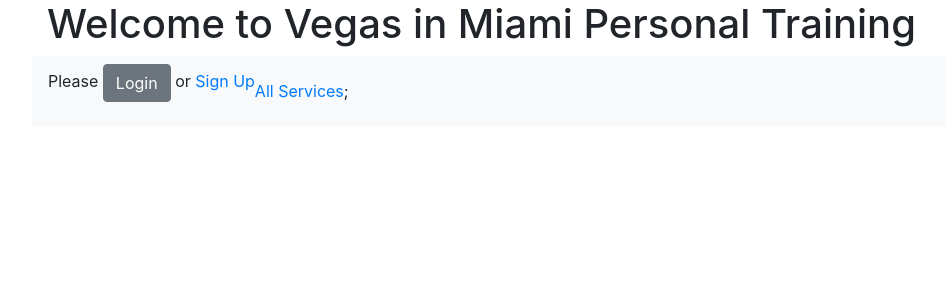
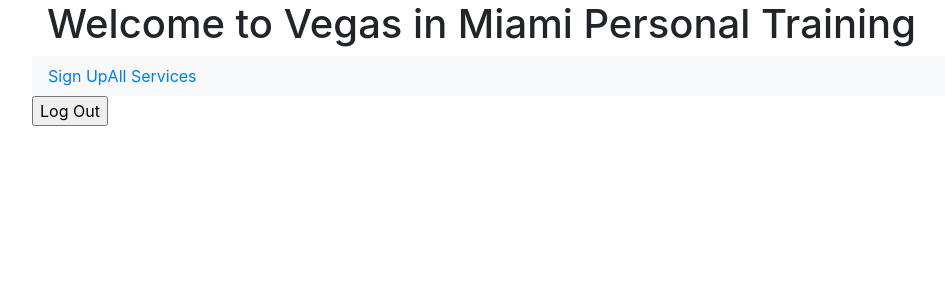
Before and after one commit to Marie-Burns22/trainer-frontend, a React (Create React App) app: page /logout in a window 1280 px wide. Shown: the top 300 px of the page, without its empty margins (53-998 px from the left). Built offline with nearby package versions, Linux system fonts and the light colour scheme; no server answers.

Commit message:
Add logic to App component to display client compenent if currentClient

```diff
--- a/src/App.js
+++ b/src/App.js
@@ -10,8 +10,11 @@ import {fetchServices} from './actions/serviceActions'
 import Home from './navComponents/Home'
 import NavBar from './navComponents/NavBar';
 
+import Client from './clientComponents/Client'
+
 import LoginForm from './clientComponents/LoginForm';
 import SignUpForm from './clientComponents/SignUpForm';
+import Logout from './clientComponents/Logout';
 
 import Bookings from './bookingComponents/Bookings'
 import BookingForm from './bookingComponents/BookingForm'
@@ -39,9 +42,11 @@ class App extends React.Component {
       <div className="container">
           <Home />
           <NavBar />
+          {this.props.currentClient ? <Client />: null}
 
           <Route exact path='/login' component={LoginForm}/>
           <Route exact path='/signup' component={SignUpForm}/>
+          <Route exact path='/logout' component={Logout}/>
 
           <Route exact path='/bookings' render={routerprops => <Bookings {...routerprops} bookings={this.props.bookings} />} />
           <Route exact path='/bookings/new' render={() => <BookingForm addBooking={this.props.addBooking} />} />
@@ -56,7 +61,8 @@ class App extends React.Component {
 
 const mapStateToProps = state => {
   return {
-    services: state.services
+    services: state.services,
+    currentClient: state.currentClient
   }
 }
 
--- a/src/clientComponents/Client.js
+++ b/src/clientComponents/Client.js
@@ -1,16 +1,28 @@
 import React from 'react'
 import {NavLink} from 'react-router-dom'
+import { connect } from 'react-redux'
 
-const Client = () => {
+const Client = (props) => {
     return (
         <div className="container">
-
-            <NavLink to="/bookings">All My Bookings</NavLink> */}
+            {props.currentClient ?
+            <div>
+                <h2>Welcome, {props.currentClient.attributes.name}</h2>
+                <NavLink to="/bookings">All My Bookings</NavLink>
+            </div>
+                : null
+            }
         </div>
     )
 }
 
-export default Client
+const mapStateToProps = state => {
+    return {
+        currentClient: state.currentClient
+    }
+}
+
+export default connect(mapStateToProps)(Client)
 
 // This component should render when a client is logged in
 // Display logout button
--- a/src/clientComponents/Logout.js
+++ b/src/clientComponents/Logout.js
@@ -11,3 +11,5 @@ const Logout = ({logout}) => {
 }
 
 export default connect(null, {logout})(Logout)
+
+// This component can probably be removed. the onSubmit can moved to a button
--- a/src/navComponents/NavBar.js
+++ b/src/navComponents/NavBar.js
@@ -1,25 +1,17 @@
 import React from 'react'
 import { connect } from 'react-redux'
 import {NavLink} from 'react-router-dom'
-import Logout from '../clientComponents/Logout';
-import Client from '../clientComponents/Client';
 import Navbar from 'react-bootstrap/Navbar';
-import Button from 'react-bootstrap/Button'
-// import Container from 'react-bootstrap/Container'
-// import { LinkContainer } from 'react-router-bootstrap'
-
 
 const NavBar = ({currentClient}) => {
     return (
-
-            <Navbar bg="light" expand="lg">
-                {currentClient ?
-                <h2>Welcome, {currentClient.attributes.name}  <Logout /> <Client /> </h2> :
-                <p>Please <Button variant="secondary" to="/login">Login</Button>  or <NavLink to="/signup">Sign Up</NavLink></p>}
-                <NavLink to="/services">All Services</NavLink>;
-
-            </Navbar>
-
+        <Navbar bg="light" expand="lg">
+            {currentClient ?
+            <NavLink to="/logout">Logout</NavLink> :
+            <NavLink to="/login">Login</NavLink> &&
+            <NavLink to="/signup">Sign Up</NavLink> }
+            <NavLink to="/services">All Services</NavLink>
+        </Navbar>
     )
 }
 
@@ -30,8 +22,5 @@ const mapStateToProps = ({ currentClient }) => {
 }
 export default connect(mapStateToProps)(NavBar)
 
-// This component should display on all pages
-// Link to list of all available services
 // Link to home
-// If not logged in, link to login or sign up
 // Link to contact page
```
